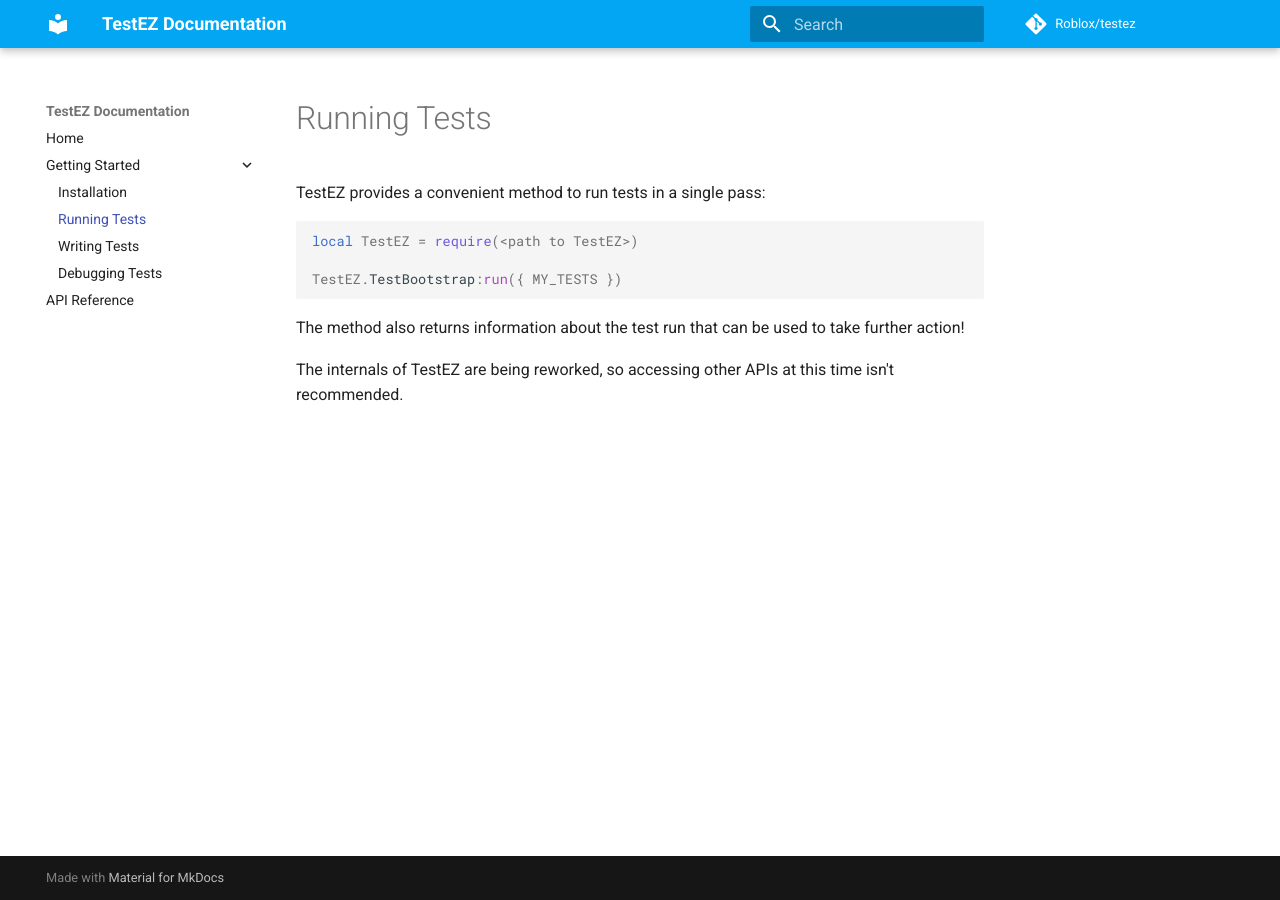
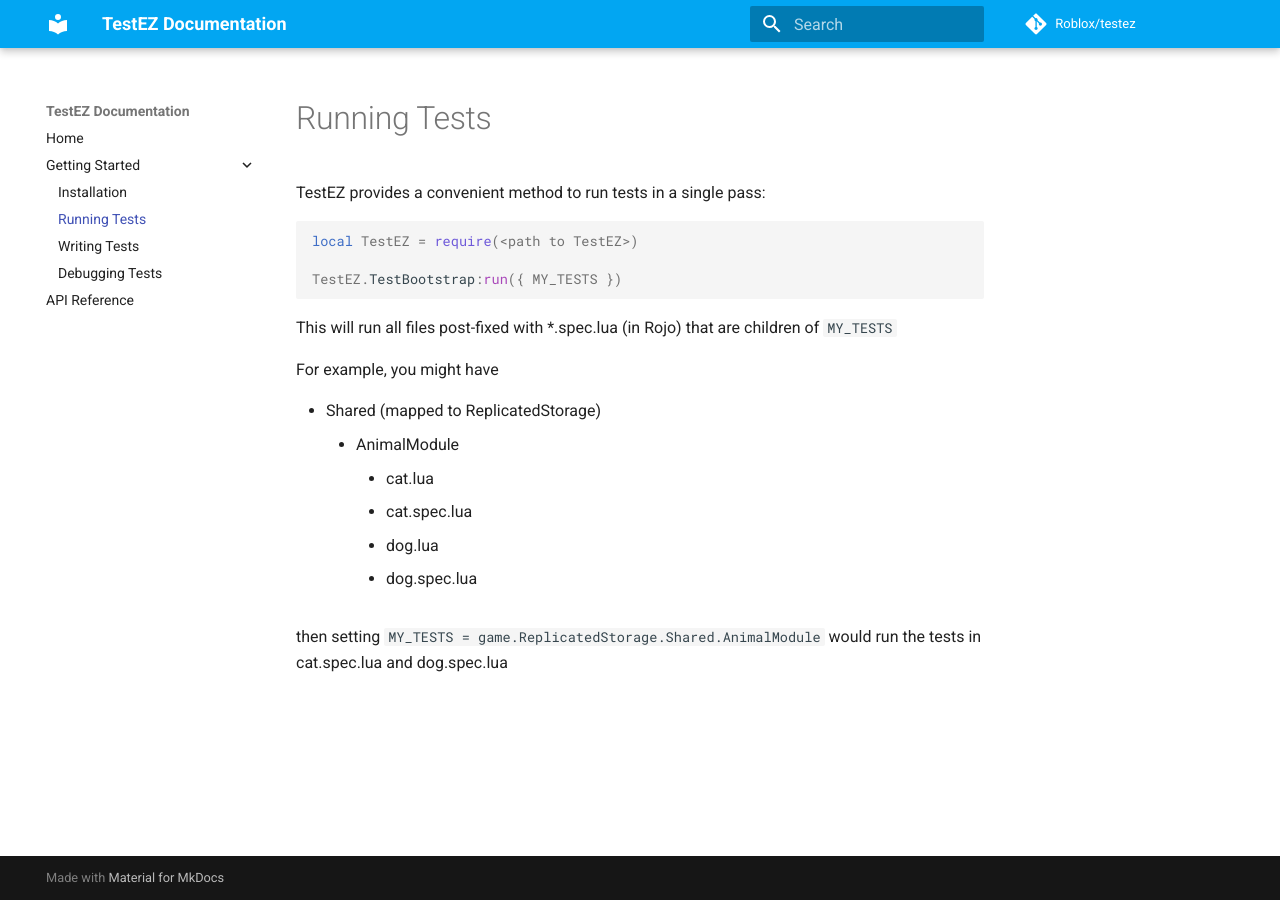
Before and after one commit to Roblox/testez, an MkDocs documentation site: the page built from docs/getting-started/running-tests.md, in a window 1280 px wide. Built offline with MkDocs 1.6.1 and Material for MkDocs 9.7.7, drawn with Linux system fonts in a browser that asks for light colours; comment, search, counter and statistics services are not loaded.

Commit message:
update docs

````diff
--- a/docs/getting-started/running-tests.md
+++ b/docs/getting-started/running-tests.md
@@ -6,6 +6,15 @@
 TestEZ.TestBootstrap:run({ MY_TESTS })
 ```
 
-The method also returns information about the test run that can be used to take further action!
+This will run all files post-fixed with *.spec.lua (in Rojo) that are children of `MY_TESTS`
 
-The internals of TestEZ are being reworked, so accessing other APIs at this time isn't recommended.
+For example, you might have
+
+- Shared (mapped to ReplicatedStorage)
+    - AnimalModule
+        - cat.lua
+        - cat.spec.lua
+        - dog.lua
+        - dog.spec.lua
+
+then setting `MY_TESTS = game.ReplicatedStorage.Shared.AnimalModule` would run the tests in cat.spec.lua and dog.spec.lua
````
Also changed, not shown: README.md (+5 -1 lines), docs/getting-started/installation.md (+6 -4 lines), docs/index.md (+1 -1 lines).
